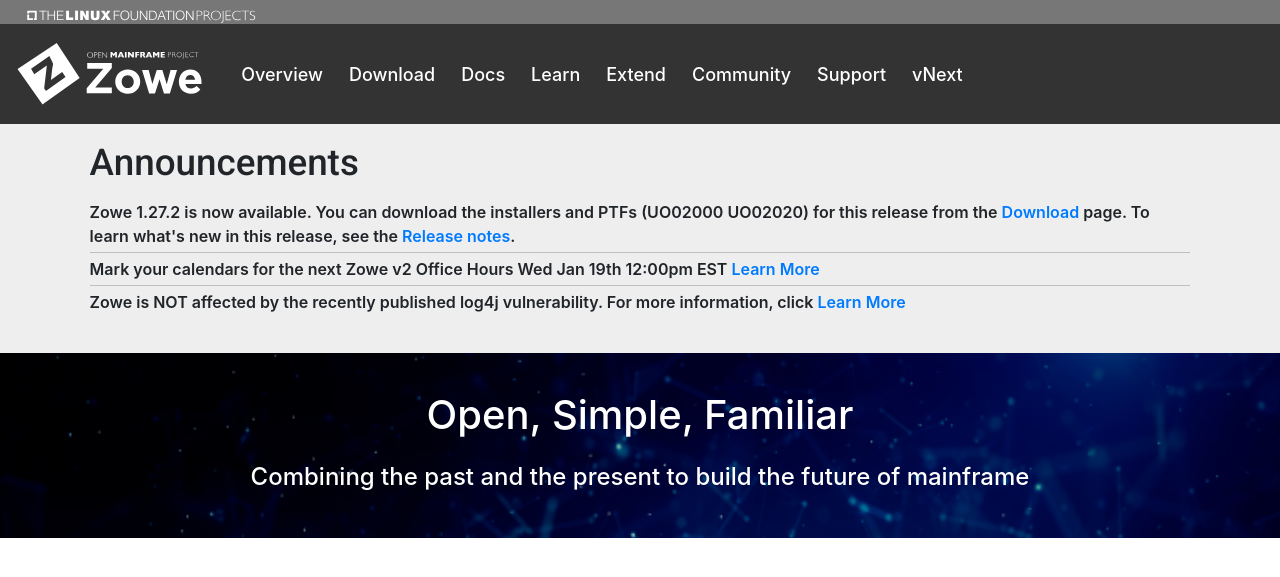
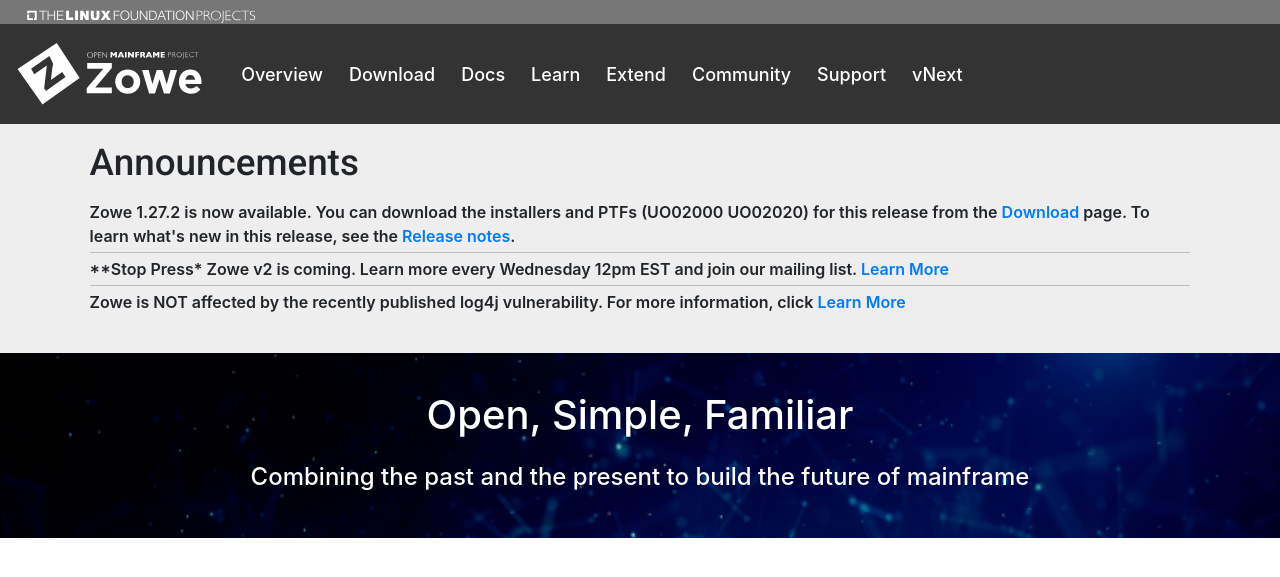
Before and after one commit to zowe/zowe.github.io, a Jekyll site: the page built from index.md, in a window 1280 px wide and 900 px high, cut to the strip 0-598 px from the top of the window. Shown: the top 577 px of the strip. Built offline with Jekyll 4.4.1, drawn with Linux system fonts in a browser that asks for light colours; our own code applies the rules of GitHub Pages for plain Markdown files.

Commit message:
Update v2 office hours announcements
Signed-off-by: Joe-Winchester <winchest@uk.ibm.com>

```diff
--- a/_data/announcements.yml
+++ b/_data/announcements.yml
@@ -1,6 +1,6 @@
 # Announcements
 # Any kind of links should NOT be in ""
-- announcement: "Mark your calendars for the next Zowe v2 Office Hours Wed Jan 19th 12:00pm EST"
-  link: https://lists.openmainframeproject.org/g/zowe-dev/viewevent?eventid=1350447&calstart=2022-01-20
+- announcement: "**Stop Press*  Zowe v2 is coming.  Learn more every Wednesday 12pm EST and join our mailing list. "
+  link: https://www.zowe.org/vnext#office-hours
 - announcement: "Zowe is NOT affected by the recently published log4j vulnerability. For more information, click"
   link: https://github.com/zowe/community/issues/1381
```
